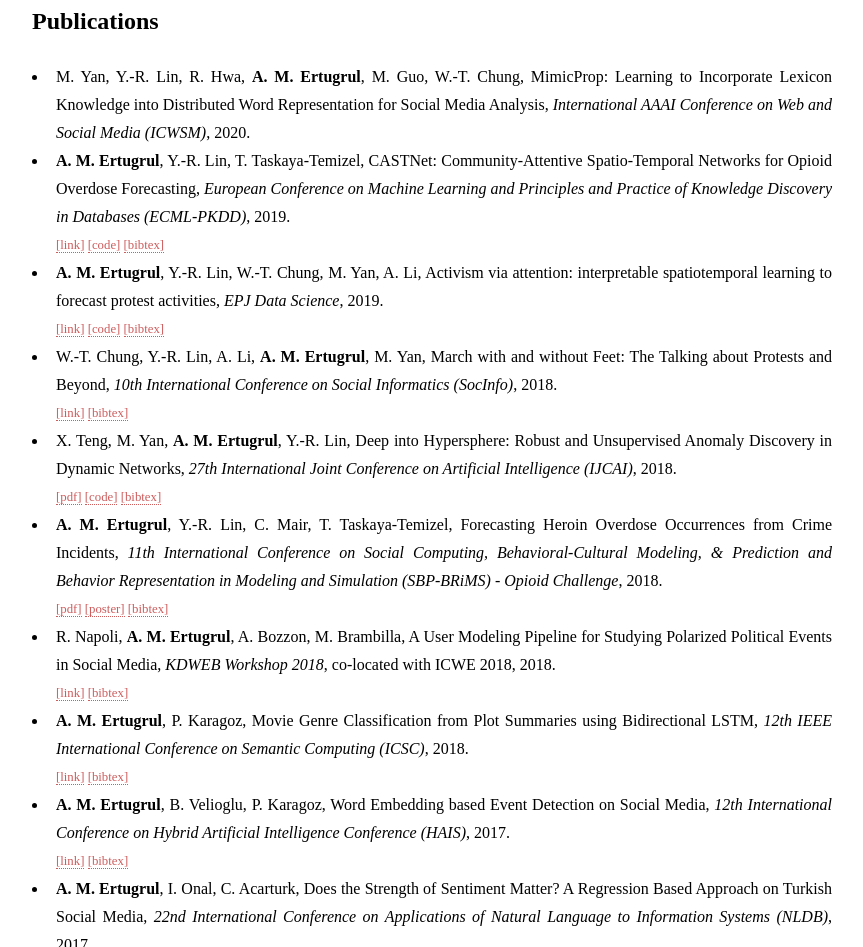
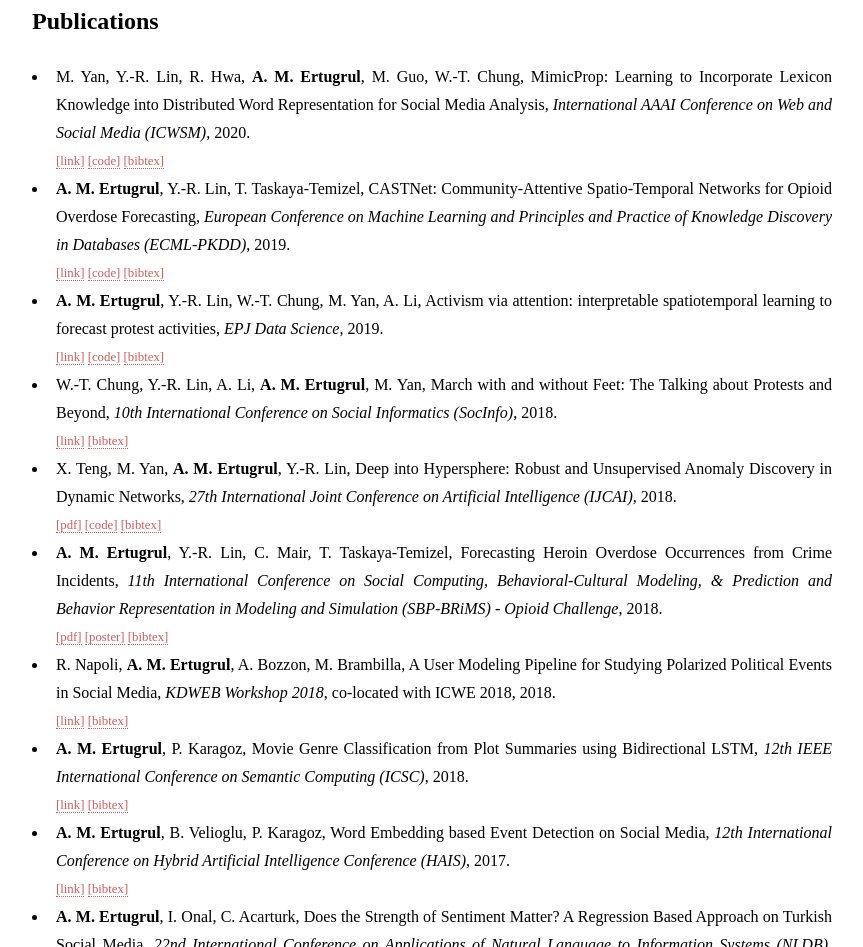
Before and after one commit to mertugrul/mertugrul.github.io, a plain HTML site: page index.html in a window 1280 px wide. Shown: the part 983-1930 px from the top of the page, without its empty margins (400-1263 px from the left). Drawn offline with Linux system fonts and the light colour scheme.

Commit message:
website modified.

```diff
--- a/index.html
+++ b/index.html
@@ -87,11 +87,11 @@
 							<article class=" 20u 12u$(large) work-item">
 								<ul style="text-align: justify; text-justify: inter-word;">
 									<li>M. Yan, Y.-R. Lin, R. Hwa, <span style="font-weight:bold;">A. M. Ertugrul</span>, M. Guo, W.-T. Chung, MimicProp: Learning to Incorporate Lexicon Knowledge into Distributed Word Representation for Social Media Analysis, <span style="font-style: italic;">International AAAI Conference on Web and Social Media (ICWSM)</span>, 2020.
-										<!---<span class="span_icon">
-											<a target="_blank" title="Link" href="https://arxiv.org/abs/1905.04714">[link]</a>
-											<a target="_blank" title="Code" href="https://github.com/picsolab/CASTNet">[code]</a>
-											<a target="_blank" title="BibTex" href="papers/bibtex/ecmlpkdd2019.bib">[bibtex]</a>
-										</span>-->
+										<span class="span_icon">
+											<a target="_blank" title="Link" href="https://www.aaai.org/ojs/index.php/ICWSM/article/view/7339">[link]</a>
+											<a target="_blank" title="Code" href="https://github.com/picsolab/MimicProp">[code]</a>
+											<a target="_blank" title="BibTex" href="papers/bibtex/icwsm2020.bib">[bibtex]</a>
+										</span>
 									</li>
 									<li><span style="font-weight:bold;">A. M. Ertugrul</span>, Y.-R. Lin, T. Taskaya-Temizel, CASTNet: Community-Attentive Spatio-Temporal Networks for Opioid Overdose Forecasting, <span style="font-style: italic;">European Conference on Machine Learning and Principles and Practice of Knowledge Discovery in Databases (ECML-PKDD)</span>, 2019.
 										<span class="span_icon">
```
Also changed, not shown: 7 other files.
